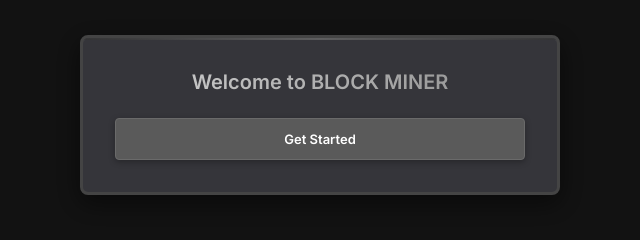
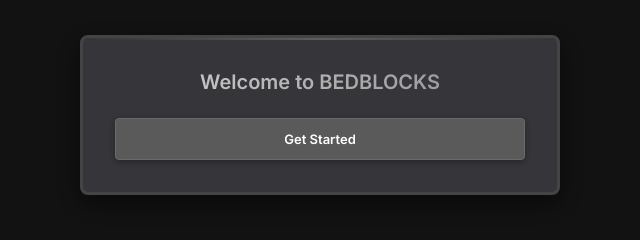
Before and after one commit to saintcodeworld/bbb123123, a website built with Vite: page index.html in a window 1280 px wide. Shown: the part 285-525 px from the top of the page, 320-960 px from the left. Built offline with nearby package versions, Linux system fonts and the light colour scheme.

Commit message:
Update welcome message to BEDBLOCKS

```diff
--- a/index.html
+++ b/index.html
@@ -946,7 +946,7 @@
 
   <div id="wallet-modal"> <!-- ensure hidden class matches CSS logic -->
     <div class="modal-card">
-      <h2>Welcome to BLOCK MINER</h2>
+      <h2>Welcome to BEDBLOCKS</h2>
       <div id="wallet-setup">
         <button id="create-wallet-btn" class="btn btn-primary">Get Started</button>
 
```
